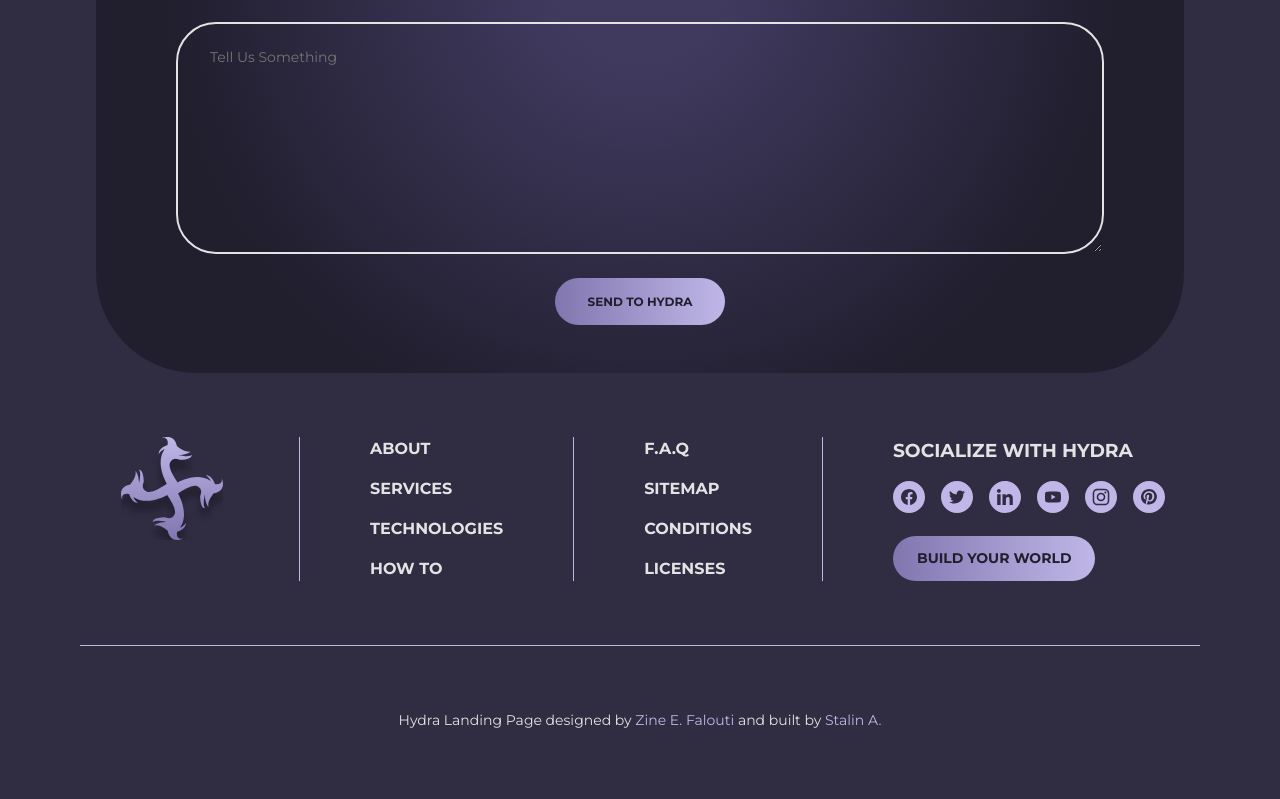
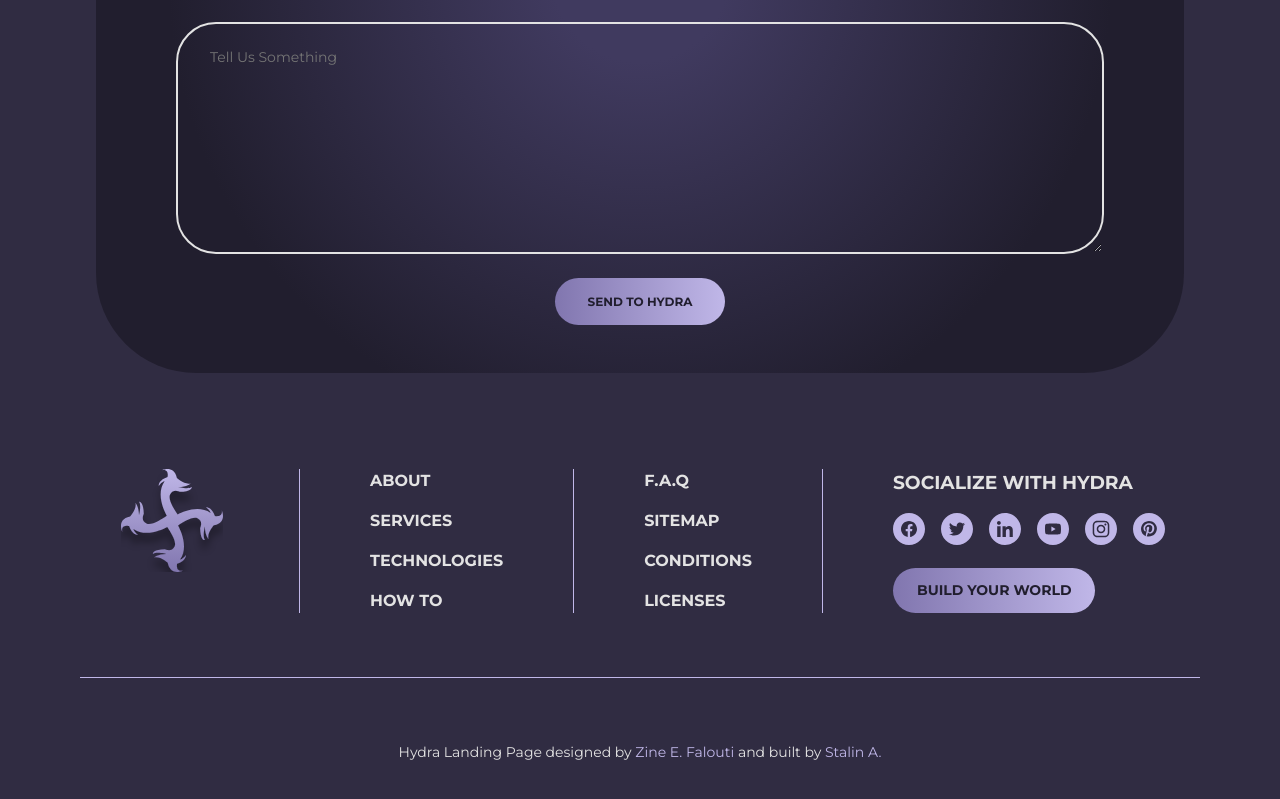
Before and after one commit to StalinAM/hydra-landing-page, a React (Vite) app: page / in a window 1280 px wide. Shown: the part 5236-6035 px from the top of the page. Built offline with nearby package versions, Linux system fonts and the light colour scheme.

Commit message:
update padding

```diff
--- a/src/components/Footer.jsx
+++ b/src/components/Footer.jsx
@@ -14,7 +14,7 @@ const Container = styled.footer`
   align-items: center;
   justify-content: center;
   gap: 4rem;
-  padding: 4rem 5rem;
+  padding: 6rem 5rem 4rem;
 `
 const Content = styled.div`
   width: 100%;
```
